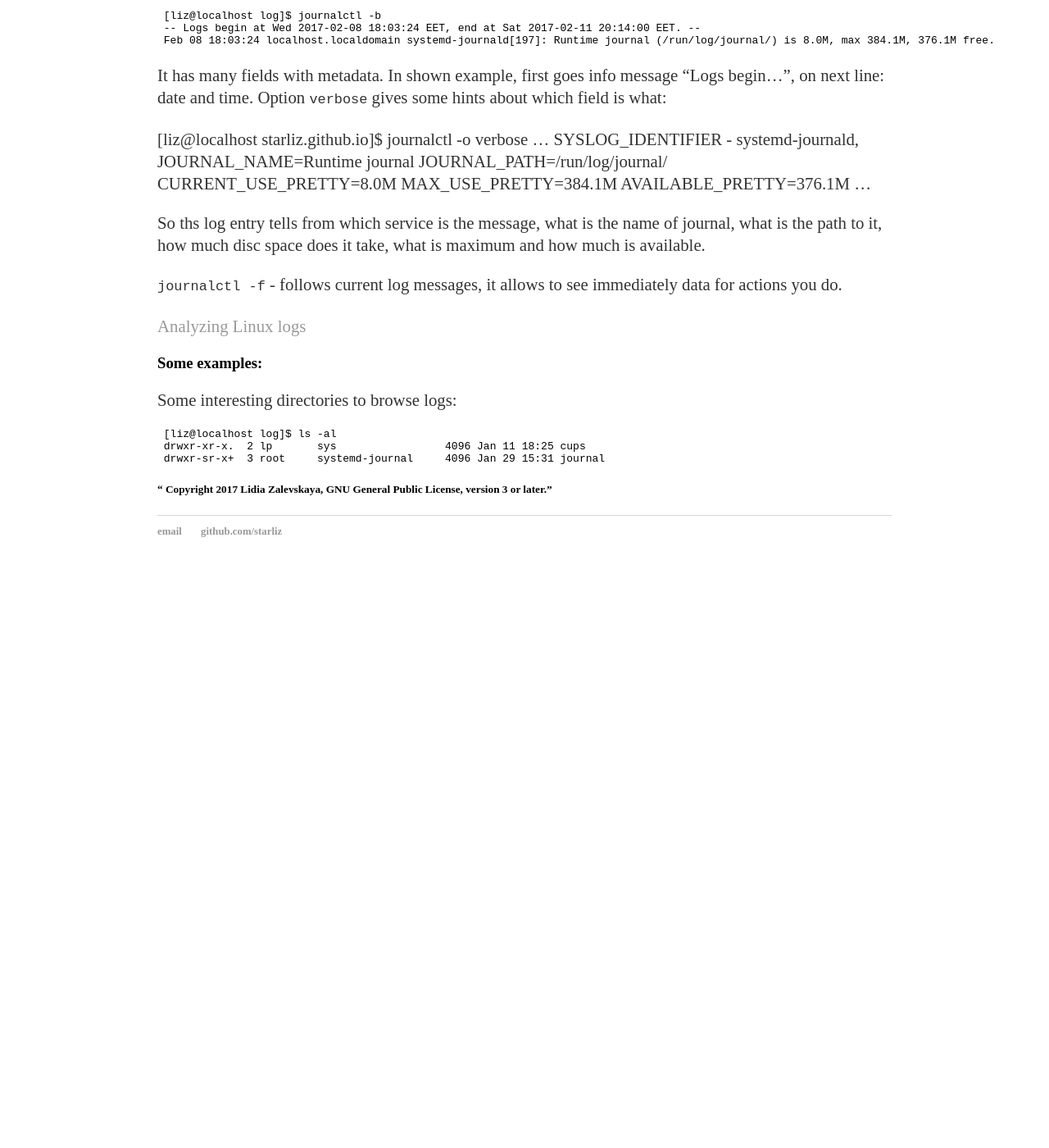
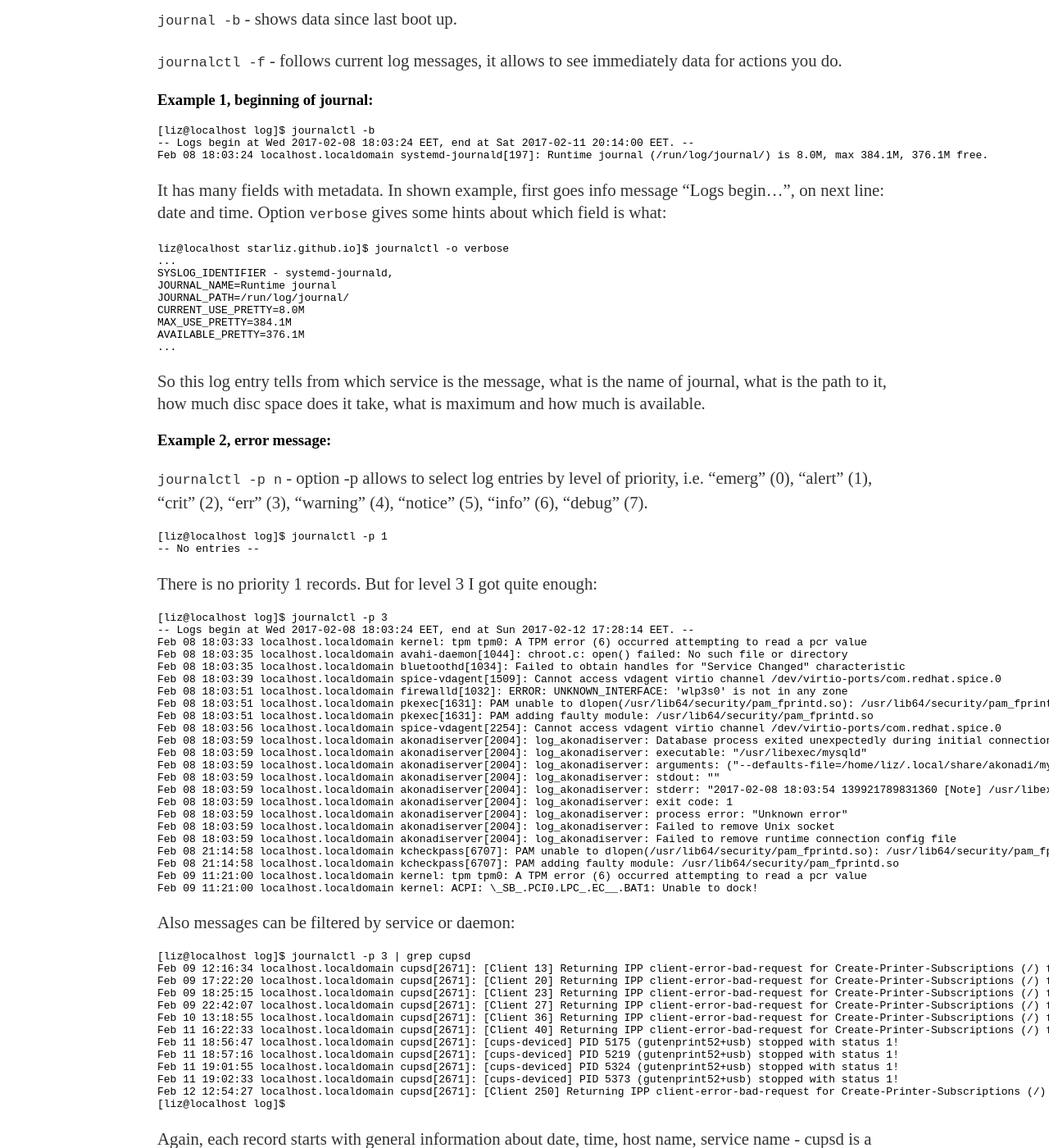
Before and after one commit to starliz/starliz.github.io, a Jekyll site: the page built from _posts/2017-02-11-h4-logs.md, in a window 1280 px wide and 1400 px high, scrolled down 659 px. Shown: the whole window at 82% size. Built offline with Jekyll 4.4.1, drawn with Linux system fonts in a browser that asks for light colours; before the commit the page ends 1375 px from its top, so only the background shows below that; some of the changed text lies outside the part shown.

Commit message:
[h4] added two examples

`````diff
--- a/_posts/2017-02-11-h4-logs.md
+++ b/_posts/2017-02-11-h4-logs.md
@@ -7,11 +7,19 @@ date: 2017-02-11
 
 #### HAAGA-HELIA University of Applied Sciences.
 
-### Basic info:
+### Using journalctl:
 
-[Fedora magazine. systemd: using journal](https://fedoramagazine.org/systemd-using-journal/)
+Some interesting directories to look for logs:
 
-`journald` - is a daemon which logs data about systemand running services.
+````
+[liz@localhost log]$ pwd
+/var/log
+[liz@localhost log]$ ls -al
+drwxr-xr-x.  2 lp       sys                 4096 Jan 11 18:25 cups
+drwxr-sr-x+  3 root     systemd-journal     4096 Jan 29 15:31 journal
+````
+
+`journald` - is a daemon which logs data about system and running services.
 
 `journalctl` - is a command to interact with journal, without options it gives entire journal content which can be scrolled with arrows.
 
@@ -19,45 +27,118 @@ Journal may be persistent over reboot or not.
 
 `journal -b` - shows data since last boot up.
 
-Example:
+`journalctl -f` - follows current log messages, it allows to see immediately data for actions you do.
 
-	 [liz@localhost log]$ journalctl -b
-	 -- Logs begin at Wed 2017-02-08 18:03:24 EET, end at Sat 2017-02-11 20:14:00 EET. --
-	 Feb 08 18:03:24 localhost.localdomain systemd-journald[197]: Runtime journal (/run/log/journal/) is 8.0M, max 384.1M, 376.1M free.
+
+### Example 1, beginning of journal:
+
+````
+[liz@localhost log]$ journalctl -b
+-- Logs begin at Wed 2017-02-08 18:03:24 EET, end at Sat 2017-02-11 20:14:00 EET. --
+Feb 08 18:03:24 localhost.localdomain systemd-journald[197]: Runtime journal (/run/log/journal/) is 8.0M, max 384.1M, 376.1M free.
+````
 
 It has many fields with metadata. In shown example, first goes info message "Logs begin...", on next line: date and time.
 Option `verbose` gives some hints about which field is what:
 
-   [liz@localhost starliz.github.io]$ journalctl -o verbose
-   ...
-   SYSLOG_IDENTIFIER - systemd-journald,
-   JOURNAL_NAME=Runtime journal
-   JOURNAL_PATH=/run/log/journal/
-   CURRENT_USE_PRETTY=8.0M
-   MAX_USE_PRETTY=384.1M
-   AVAILABLE_PRETTY=376.1M
-   ...
+```
+liz@localhost starliz.github.io]$ journalctl -o verbose
+...
+SYSLOG_IDENTIFIER - systemd-journald,
+JOURNAL_NAME=Runtime journal
+JOURNAL_PATH=/run/log/journal/
+CURRENT_USE_PRETTY=8.0M
+MAX_USE_PRETTY=384.1M
+AVAILABLE_PRETTY=376.1M
+...
+```
 
-So ths log entry tells from which service is the message, what is the name of journal, what is the path to it,
+So this log entry tells from which service is the message, what is the name of journal, what is the path to it,
 how much disc space does it take, what is maximum and how much is available.
+
+### Example 2, error message:
+`journalctl -p n` - option -p allows to select log entries by level of priority,
+i.e.  "emerg" (0), "alert" (1), "crit" (2), "err" (3), "warning" (4), "notice" (5), "info" (6), "debug" (7).
+
+````
+[liz@localhost log]$ journalctl -p 1
+-- No entries --
+````
+There is no priority 1 records. But for level 3 I got quite enough:
+
+````
+[liz@localhost log]$ journalctl -p 3
+-- Logs begin at Wed 2017-02-08 18:03:24 EET, end at Sun 2017-02-12 17:28:14 EET. --
+Feb 08 18:03:33 localhost.localdomain kernel: tpm tpm0: A TPM error (6) occurred attempting to read a pcr value
+Feb 08 18:03:35 localhost.localdomain avahi-daemon[1044]: chroot.c: open() failed: No such file or directory
+Feb 08 18:03:35 localhost.localdomain bluetoothd[1034]: Failed to obtain handles for "Service Changed" characteristic
+Feb 08 18:03:39 localhost.localdomain spice-vdagent[1509]: Cannot access vdagent virtio channel /dev/virtio-ports/com.redhat.spice.0
+Feb 08 18:03:51 localhost.localdomain firewalld[1032]: ERROR: UNKNOWN_INTERFACE: 'wlp3s0' is not in any zone
+Feb 08 18:03:51 localhost.localdomain pkexec[1631]: PAM unable to dlopen(/usr/lib64/security/pam_fprintd.so): /usr/lib64/security/pam_fprintd.so: cannot open shared obj
+Feb 08 18:03:51 localhost.localdomain pkexec[1631]: PAM adding faulty module: /usr/lib64/security/pam_fprintd.so
+Feb 08 18:03:56 localhost.localdomain spice-vdagent[2254]: Cannot access vdagent virtio channel /dev/virtio-ports/com.redhat.spice.0
+Feb 08 18:03:59 localhost.localdomain akonadiserver[2004]: log_akonadiserver: Database process exited unexpectedly during initial connection!
+Feb 08 18:03:59 localhost.localdomain akonadiserver[2004]: log_akonadiserver: executable: "/usr/libexec/mysqld"
+Feb 08 18:03:59 localhost.localdomain akonadiserver[2004]: log_akonadiserver: arguments: ("--defaults-file=/home/liz/.local/share/akonadi/mysql.conf", "--datadir=/home/
+Feb 08 18:03:59 localhost.localdomain akonadiserver[2004]: log_akonadiserver: stdout: ""
+Feb 08 18:03:59 localhost.localdomain akonadiserver[2004]: log_akonadiserver: stderr: "2017-02-08 18:03:54 139921789831360 [Note] /usr/libexec/mysqld (mysqld 10.1.20-Ma
+Feb 08 18:03:59 localhost.localdomain akonadiserver[2004]: log_akonadiserver: exit code: 1
+Feb 08 18:03:59 localhost.localdomain akonadiserver[2004]: log_akonadiserver: process error: "Unknown error"
+Feb 08 18:03:59 localhost.localdomain akonadiserver[2004]: log_akonadiserver: Failed to remove Unix socket
+Feb 08 18:03:59 localhost.localdomain akonadiserver[2004]: log_akonadiserver: Failed to remove runtime connection config file
+Feb 08 21:14:58 localhost.localdomain kcheckpass[6707]: PAM unable to dlopen(/usr/lib64/security/pam_fprintd.so): /usr/lib64/security/pam_fprintd.so: cannot open shared
+Feb 08 21:14:58 localhost.localdomain kcheckpass[6707]: PAM adding faulty module: /usr/lib64/security/pam_fprintd.so
+Feb 09 11:21:00 localhost.localdomain kernel: tpm tpm0: A TPM error (6) occurred attempting to read a pcr value
+Feb 09 11:21:00 localhost.localdomain kernel: ACPI: \_SB_.PCI0.LPC_.EC__.BAT1: Unable to dock!
+````
+
+Also messages can be filtered by service or daemon:
+
+````
+[liz@localhost log]$ journalctl -p 3 | grep cupsd
+Feb 09 12:16:34 localhost.localdomain cupsd[2671]: [Client 13] Returning IPP client-error-bad-request for Create-Printer-Subscriptions (/) from localhost
+Feb 09 17:22:20 localhost.localdomain cupsd[2671]: [Client 20] Returning IPP client-error-bad-request for Create-Printer-Subscriptions (/) from localhost
+Feb 09 18:25:15 localhost.localdomain cupsd[2671]: [Client 23] Returning IPP client-error-bad-request for Create-Printer-Subscriptions (/) from localhost
+Feb 09 22:42:07 localhost.localdomain cupsd[2671]: [Client 27] Returning IPP client-error-bad-request for Create-Printer-Subscriptions (/) from localhost
+Feb 10 13:18:55 localhost.localdomain cupsd[2671]: [Client 36] Returning IPP client-error-bad-request for Create-Printer-Subscriptions (/) from localhost
+Feb 11 16:22:33 localhost.localdomain cupsd[2671]: [Client 40] Returning IPP client-error-bad-request for Create-Printer-Subscriptions (/) from localhost
+Feb 11 18:56:47 localhost.localdomain cupsd[2671]: [cups-deviced] PID 5175 (gutenprint52+usb) stopped with status 1!
+Feb 11 18:57:16 localhost.localdomain cupsd[2671]: [cups-deviced] PID 5219 (gutenprint52+usb) stopped with status 1!
+Feb 11 19:01:55 localhost.localdomain cupsd[2671]: [cups-deviced] PID 5324 (gutenprint52+usb) stopped with status 1!
+Feb 11 19:02:33 localhost.localdomain cupsd[2671]: [cups-deviced] PID 5373 (gutenprint52+usb) stopped with status 1!
+Feb 12 12:54:27 localhost.localdomain cupsd[2671]: [Client 250] Returning IPP client-error-bad-request for Create-Printer-Subscriptions (/) from localhost
+[liz@localhost log]$
+````
+Again, each record starts with general information about date, time, host name, service name - cupsd is a printing scheduler.
+My guess is that "Client" means some connection, a kind of client-server interaction, which failed here.
+
+Next I tried googling, mainly I found errors telling about Jobs problems - I had no troubles with printing itself (printed some real paper pages and also to PDF file).
+Also found that IPP is an Internet protocol for communication between computers and printers (or print server).
+
+Tried read config file:
+
+````
+[liz@localhost log]$ sudo less /etc/cups/cupsd.conf
+````
+
+didn't find anything helpful and then browsed through man pages
+
+````
+[liz@localhost log]$ man cupsd-logs
+````
+
+Examples in "man" file give some insight, but format doesn't match exactly my case.
+
+My approach is filtering logs and then just attempting to see if some words will catch my attention, search for some meaningful messages.
+Since I'm not administrator or programmer I don't know details about the service and it's logging specific format.
 
 
 
+### Used articles:
 
-`journalctl -f` - follows current log messages, it allows to see immediately data for actions you do.
+[Fedora magazine. systemd: using journal](https://fedoramagazine.org/systemd-using-journal/)
 
 [Analyzing Linux logs](https://www.loggly.com/ultimate-guide/analyzing-linux-logs/)
 
 
-### Some examples:
-
-Some interesting directories to browse logs:
-
-     [liz@localhost log]$ ls -al
-     drwxr-xr-x.  2 lp       sys                 4096 Jan 11 18:25 cups
-     drwxr-sr-x+  3 root     systemd-journal     4096 Jan 29 15:31 journal
-
-
-
-
 ##### “ Copyright 2017 Lidia Zalevskaya, GNU General Public License, version 3 or later.”
`````
